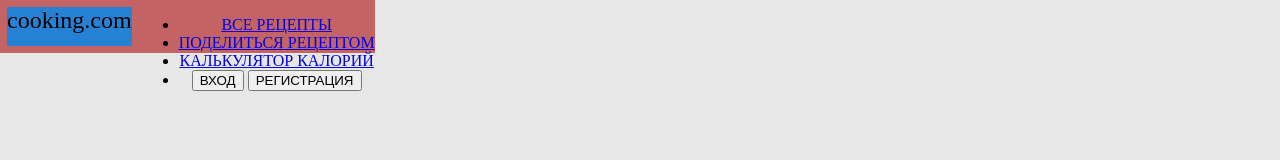
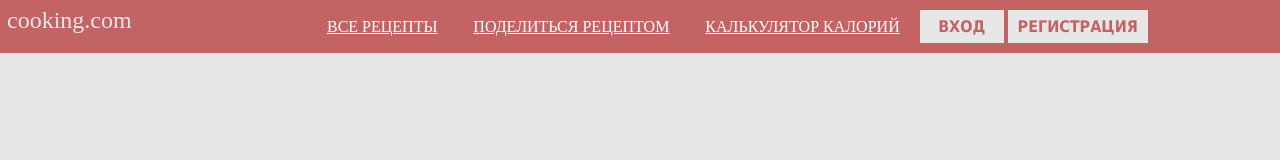
Before and after one commit to Gotus/test-web-page, a plain HTML site: page index.html in a window 1280 px wide. Drawn offline with Linux system fonts and the light colour scheme.

Commit message:
Logo and navbar menu moved in necessary places.

```diff
--- a/index.html
+++ b/index.html
@@ -25,7 +25,8 @@
                             </li>
 
                         </ul>
-
+                    <div>
+                    </div>
                 </nav>
             </main>
 
--- a/mainstyles.css
+++ b/mainstyles.css
@@ -11,14 +11,17 @@ body {
     background: rgb(195,99,99);
     height: 53px;
     text-align: center;
+    justify-content: space-between;
+    width: 100%;
 }
-/*
+
 .navbar ul{
     list-style-type: none;
     margin: 0;
 }
 
 .navbar li{
+    display: inline-flex;
     text-emphasis-color: rgb;
 }
 
@@ -46,11 +49,11 @@ body {
     width: 140px;
     height: 33px;
 }
-*/
+
 
 .logo{
-    background: rgb(37, 129, 211);
     margin: 7px;
     text-align: left;
+    color: rgb(231, 231, 231);
     font: 18pt Viner Hand ITC;
 }
```
Lines whose indentation alone changed are shown as unchanged.
